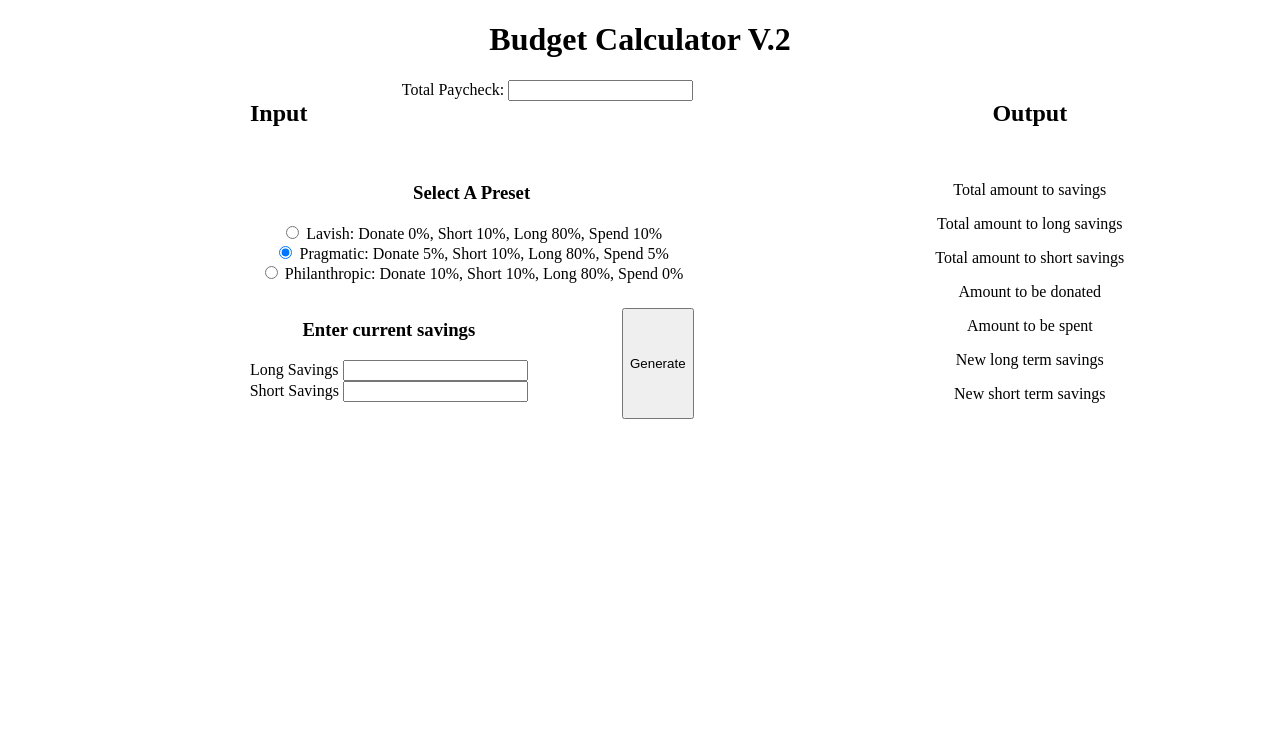
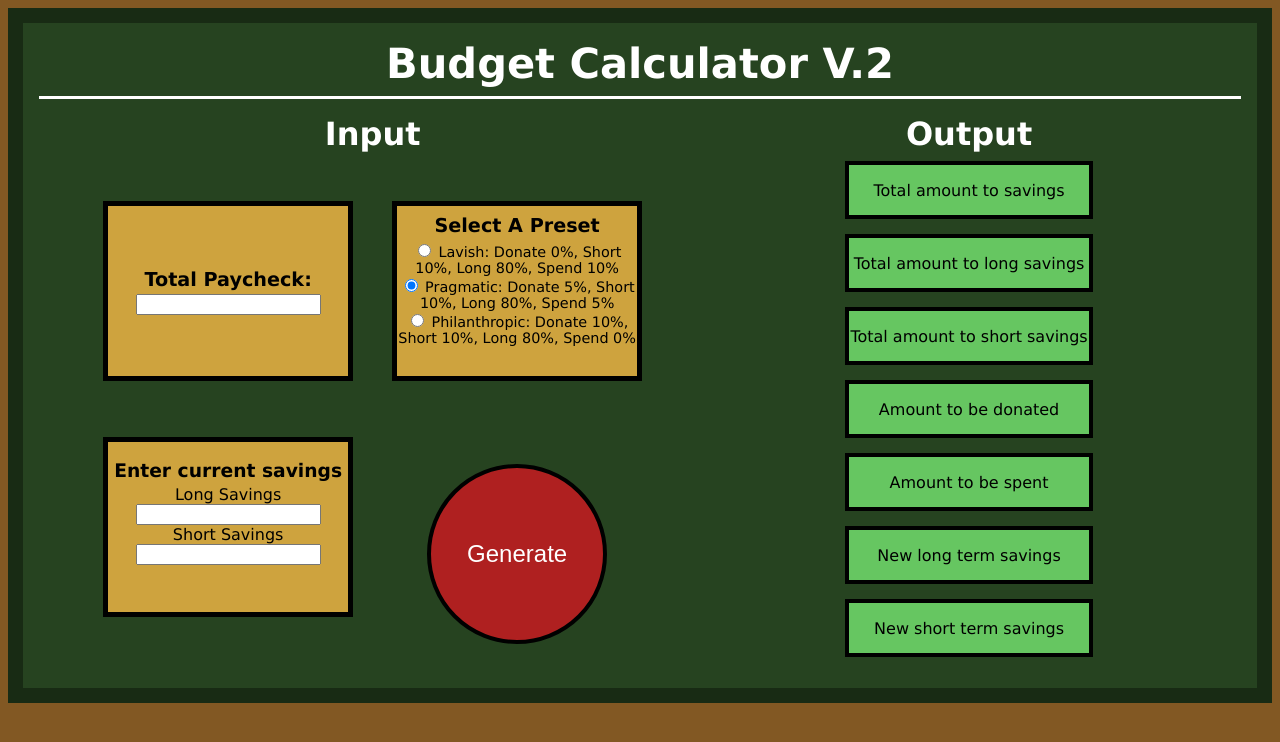
Before and after one commit to AVGalvan/budgetCalculatorTwo, a plain HTML site: page index.html in a window 1280 px wide. Drawn offline with Linux system fonts and the light colour scheme.

Commit message:
add majority of styling

```diff
--- a/index.html
+++ b/index.html
@@ -17,13 +17,15 @@
     <div id="input" class="center">
       <h2 class="sectionLabel">Input</h2>
         <!--User will input total paycheck here -->
-        <div id="paycheckInput" class="inputContainer">
-          <label for="totalPaycheck">Total Paycheck:</label>
-          <input id="totalPaycheck" name="totalPaycheck" type="number" step="any" min="0" required>
+        <div id="paycheckInput" class="inputContainer card">
+          <div>
+            <label for="totalPaycheck">Total Paycheck:</label>
+            <input id="totalPaycheck" name="totalPaycheck" type="number" step="any" min="0" required>
+          </div>
         </div>
 
         <!--User will select a distribution preset with radio buttons -->
-        <div id="presetInput"class="inputContainer">
+        <div id="presetInput"class="inputContainer card">
           <h3 class="instructions">Select A Preset</h3>
           <input type="radio" name="preset" id="lavish" value="lavish"required>
           <label for="lavish">Lavish: Donate 0%, Short 10%, Long 80%, Spend 10%</label>
@@ -36,7 +38,7 @@
         </div>
 
         <!--User will enter current amount in savings -->
-        <div id="savingsInput" class="inputContainer">
+        <div id="savingsInput" class="inputContainer card">
           <h3 class="instructions">Enter current savings</h3>
           <label for="longSavings">Long Savings</label>
           <input type="number" name="longSavings" id="longSavings" step="any" required>
@@ -54,30 +56,30 @@
 
     <!-- Shows how much money will be distributed to certain accounts -->
     <div id="output" class="center">
-      <h2 class="sectionLabel">Output</h2><br>
-      <div class="outputContainer">
+      <h2 class="sectionLabel">Output</h2>
+      <div class="outputContainer card">
         <p id="totalToSavings">Total amount to savings</p>
       </div>
 
-      <div class="outputContainer" >
+      <div class="outputContainer card" >
         <p id="totalToLong">Total amount to long savings</p>
       </div>
 
-      <div class="outputContainer">
+      <div class="outputContainer card">
         <p id="totalToShort">Total amount to short savings</p>
       </div>
 
-      <div class="outputContainer">
+      <div class="outputContainer card">
         <p id="totalToDonate">Amount to be donated</p>
       </div>
 
-      <div class="outputContainer">
+      <div class="outputContaine card">
         <p id="totalToSpend">Amount to be spent</p>
       </div>
-      <div class="outputContainer">
+      <div class="outputContainer card">
         <p id="newLong">New long term savings</p>
       </div>
-      <div class="outputContainer">
+      <div class="outputContainer card">
         <p id="newShort">New short term savings</p>
       </div>
 
--- a/resources/CSS/style.css
+++ b/resources/CSS/style.css
@@ -1,6 +1,32 @@
+html{
+  background-color: #825823;
+  font-family: 'Lucida Sans', 'Lucida Sans Regular', 'Lucida Grande', 'Lucida Sans Unicode', Geneva, Verdana, sans-serif;
+}
+header {
+  color: white;
+  margin-bottom: 1rem;
+}
+
+body{
+  background-color: #264320;
+  border: solid #182b14 15px;
+}
+
+h1{
+  font-size: 2.6rem;
+  border-bottom: solid white 3px;
+  margin: 1rem 1rem 0;
+  padding-bottom: .5rem;
+}
 .center{
   text-align: center;
 }
+
+h2{
+  color: white;
+  font-size: 2rem;
+}
+
 
 main {
   display: flex;
@@ -13,20 +39,114 @@ main {
   justify-content: space-evenly;
   flex-wrap: wrap;
   width: 50%;
+  margin-bottom: 1rem;
+}
+
+.sectionLabel{
+  width: 100%;
+  margin: 0 0 .5rem 0;
+}
+
+.verticalCenter{
+  position: relative;
+  top: 42%;
 }
 
 
+#input .card {
+  border: solid black 5px;
+  width: 240px;
+  height: 170px;
+  margin-bottom: 15px;
+  text-align: center;
+  background-color: #cea33e;
+}
+
+#paycheckInput{
+  font-size: 1.2rem;
+  font-weight: bold;
+  display: flex;
+  align-items: center;
+}
+
+#presetInput h3{
+  font-size: 1.2rem;
+  margin: .5rem auto .2rem;
+}
+
+#presetInput {
+  font-size: .9rem;
+}
+
+#savingsInput h3{
+  margin-bottom: .2rem;
+}
 
 #generate {
-  margin-top: .5rem;
+  font-size: 1.5rem;
+  color: white;
+  border: black solid 4px;
+  border-radius: 50%;
+  margin: .5rem 0;
+  width: 180px;
+  height: 180px;
+  margin: auto 35px;
+  background-color: #af2020;
 }
 
+#generate:hover{
+  background-color: #871818;
+}
+#generate:active{
+  font-size: 1.4rem;
+  width: 170px;
+  height: 170px;
+  margin: auto 40px;
+}
+
+#output{
+  display: flex;
+  flex-wrap: wrap;
+  width: 40%;
+  margin-bottom: 1rem;
+  justify-content: space-evenly;
+}
+
+#output .card{
+  border: solid black 4px;
+  background-color: #66c661;
+  width: 240px;
+  height: 50px;
+  margin-bottom: 15px;
+  text-align: center;
+}
 @media only screen and (max-width: 800px){
   main div {
     width: 100%;
   }
 
+  h1 {
+    font-size: 2rem;
+  }
+
+  h2{
+    font-size: 1.8rem;
+  }
+
+  #generate {
+    padding-bottom: 1rem;
+  }
   #input{
     width: 100%;
   }
+
+  #output {
+    width: 100%;
+  }
+
+  #output h2{
+    border-top: 4px solid white;
+    margin: 1rem 1rem 0;
+    padding: 1rem 1rem;
+  }
 }
```
